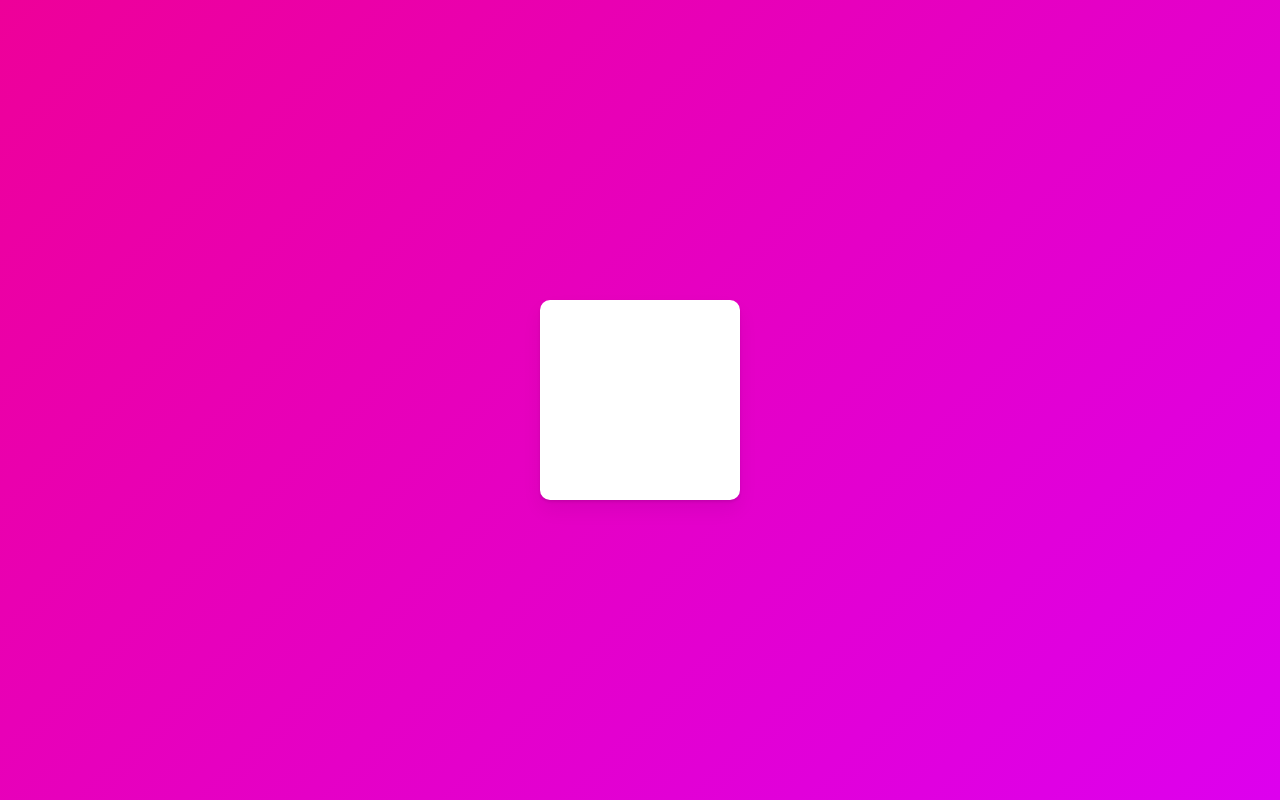
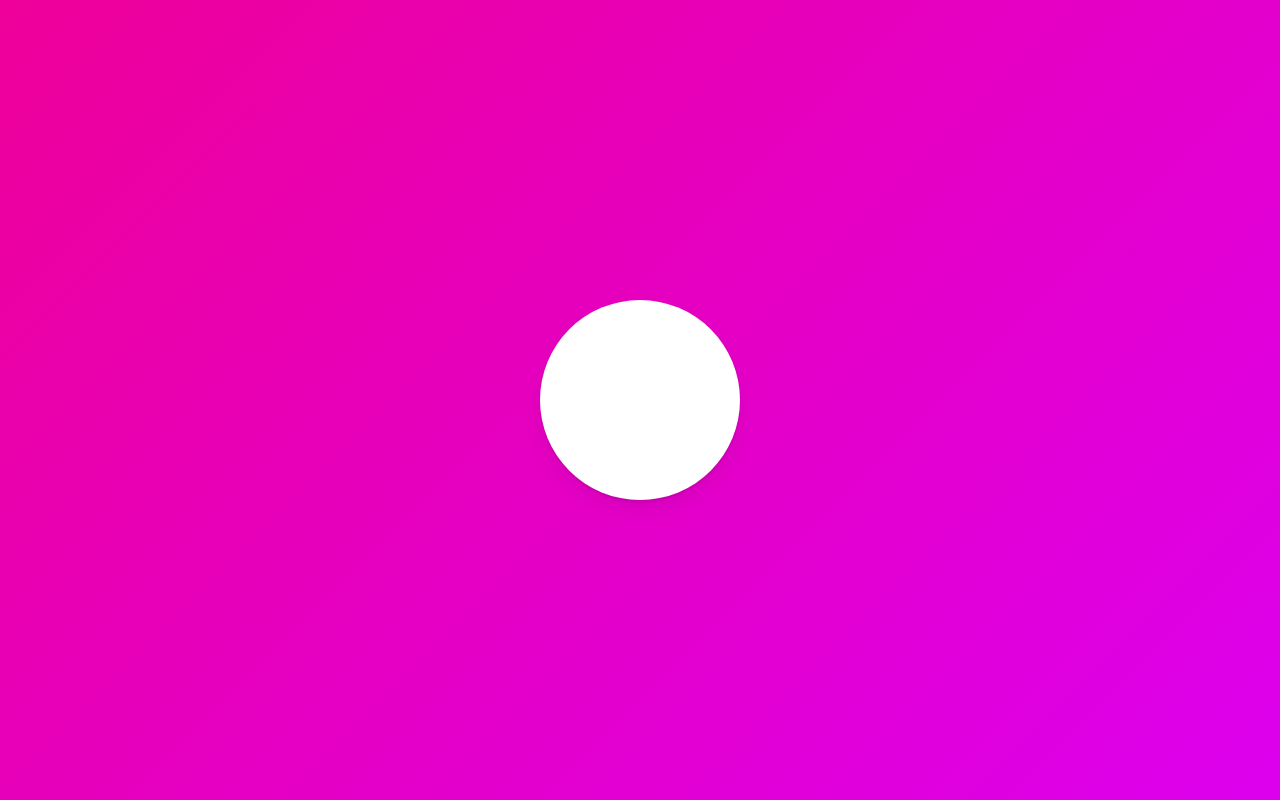
Before and after one commit to Jacesoul/react-Animation, a React (Create React App) app: page / in a window 1280 px wide. Built offline with nearby package versions, Linux system fonts and the light colour scheme.

Commit message:
How to use framer-motion in styled-components

```diff
--- a/package.json
+++ b/package.json
@@ -10,6 +10,7 @@
     "@types/node": "^16.11.21",
     "@types/react": "^17.0.38",
     "@types/react-dom": "^17.0.11",
+    "framer-motion": "^6.2.3",
     "react": "^17.0.2",
     "react-beautiful-dnd": "^13.1.0",
     "react-dom": "^17.0.2",
--- a/src/App.tsx
+++ b/src/App.tsx
@@ -1,4 +1,5 @@
 import styled from "styled-components";
+import { motion } from "framer-motion";
 
 const Wrapper = styled.div`
   height: 100vh;
@@ -8,7 +9,7 @@ const Wrapper = styled.div`
   align-items: center;
 `;
 
-const Box = styled.div`
+const Box = styled(motion.div)`
   width: 200px;
   height: 200px;
   background-color: white;
@@ -19,7 +20,10 @@ const Box = styled.div`
 function App() {
   return (
     <Wrapper>
-      <Box></Box>
+      <Box
+        transition={{ duration: 3 }}
+        animate={{ borderRadius: "100px" }}
+      ></Box>
     </Wrapper>
   );
 }
```
Also changed, not shown: description.txt, 1 other file (tests, documents, lock files or other folders).
